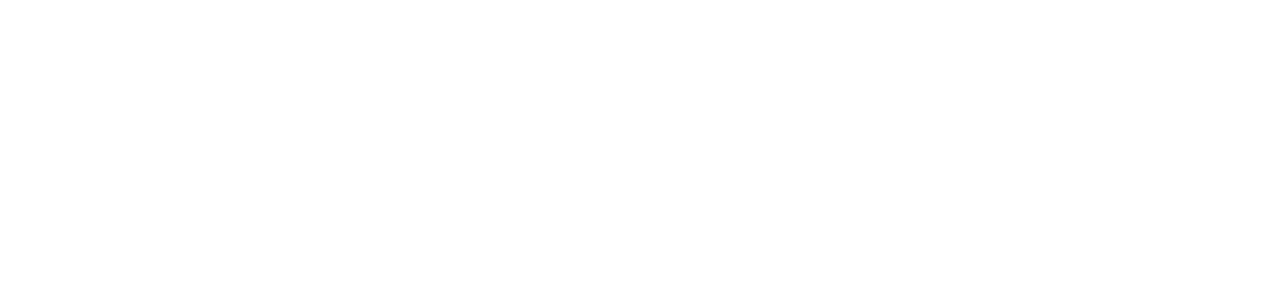
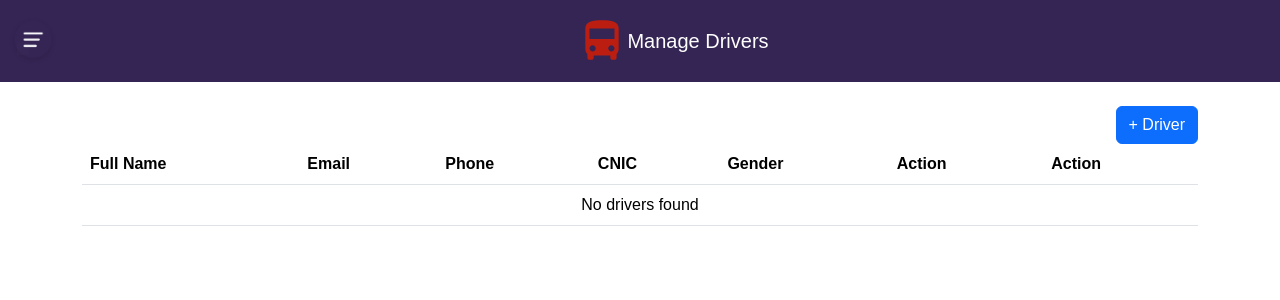
Before and after one commit to Syed-Ali-Abbas-568/Intrax-Web-App, a React (Create React App) app: page /drivers in a window 1280 px wide. Before the commit this address had no page. Shown: the top 300 px of the page. Built offline with nearby package versions, Linux system fonts and the light colour scheme.

Commit message:
Added drivers panel

```diff
--- a/package.json
+++ b/package.json
@@ -16,10 +16,12 @@
     "react": "^18.2.0",
     "react-bootstrap": "^2.9.1",
     "react-dom": "^18.2.0",
+    "react-icons": "^4.12.0",
     "react-leaflet": "^4.2.1",
     "react-router-dom": "^6.20.1",
     "react-scripts": "5.0.1",
     "styled-components": "^6.1.1",
+    "sweetalert2": "^11.10.2",
     "web-vitals": "^2.1.4"
   },
   "scripts": {
--- a/src/App.js
+++ b/src/App.js
@@ -3,6 +3,7 @@
 import Homepage from './Pages/Homepage';
 import Login from './Pages/Login/Login';
 import HomepageStatic from './Pages/HomepageStatic';
+import Drivers from './Pages/Drivers';
 
 function App() {
   return (
@@ -10,7 +11,8 @@
         <Routes>
           <Route path="/" element={<Login />} />
           <Route path="/login" element={<Login />} />
-          <Route path="/homepage" element={<Homepage />} />
+          <Route path="/homepage" element={<HomepageStatic />} />
+          <Route path="/drivers" element={<Drivers />} />
         </Routes>
     </Router>
   );
--- a/src/Components/Drawer.js
+++ b/src/Components/Drawer.js
@@ -11,6 +11,7 @@
 import Avatar from '@mui/material/Avatar';
 import AccountCircleIcon from '@mui/icons-material/AccountCircle';
 import EditIcon from '@mui/icons-material/Edit';
+import VisibilityIcon from '@mui/icons-material/Visibility';
 import DirectionsBusIcon from '@mui/icons-material/DirectionsBus';
 import AssignmentIcon from '@mui/icons-material/Assignment';
 import MapIcon from '@mui/icons-material/Map';
@@ -25,6 +26,7 @@
     left: false,
   });
   const navigate = useNavigate();  // Initialize useNavigate
+
   const toggleDrawer = (anchor, open) => (event) => {
     if (event.type === 'keydown' && (event.key === 'Tab' || event.key === 'Shift')) {
       return;
@@ -42,7 +44,14 @@
     if (text === 'Logout') {
       handleLogoutClick();  // Call handleLogoutClick for the Logout button
     }
+    else if(text === 'Drivers') {
+      navigate('/drivers');
+    } else if (text === 'Monitoring') {
+      navigate('/homepage');
+    }
+    // Add other conditions for different list items
   };
+
   const handleLogoutClick = () => {
     // Perform any logout logic if needed
     // ...
@@ -102,6 +111,7 @@
       {/* Section 2: Navigation Buttons */}
       <List sx={{ backgroundColor: 'white', color: '#352555' }}>
         {[
+          { text: 'Monitoring', icon: <VisibilityIcon sx={{ color: '#352555' }} />, onClick: handleListItemClick('Monitoring') },
           { text: 'Drivers', icon: <DirectionsBusIcon sx={{ color: '#352555' }} />, onClick: handleListItemClick('Drivers') },
           { text: 'Assignments', icon: <AssignmentIcon sx={{ color: '#352555' }} />, onClick: handleListItemClick('Assignments') },
           { text: 'Routes', icon: <MapIcon sx={{ color: '#352555' }} />, onClick: handleListItemClick('Routes') },
--- /dev/null
+++ b/src/Components/DriverList.js
@@ -0,0 +1,262 @@
+import React, { useState } from 'react';
+import Swal from 'sweetalert2';
+import { FaTrash, FaEdit } from 'react-icons/fa';
+
+const DriverList = ({ drivers, addDriver }) => {
+  const [isAddDriverFormOpen, setAddDriverFormOpen] = useState(false);
+  const [newDriver, setNewDriver] = useState({
+    fullname: '',
+    email: '',
+    phone: '',
+    cnic: '',
+    gender: '',
+  });
+
+  const handleAddDriverClick = () => {
+    setAddDriverFormOpen(true);
+  };
+
+  const handleFormChange = (e) => {
+    const { name, value } = e.target;
+
+    // Validation for phone: allow only digits and '+'
+    if (name === 'phone') {
+      const phoneValue = value.replace(/[^0-9+]/g, ''); // Allow only digits and '+'
+      setNewDriver({ ...newDriver, [name]: phoneValue });
+    }
+    // Validation for email: check for valid email format
+    else if (name === 'email') {
+      setNewDriver({ ...newDriver, [name]: value });
+    }
+    // Special handling for CNIC to allow only digits and format it as xxxxx-xxxxxxx-x
+    else if (name === 'cnic') {
+      const cnicValue = value.replace(/\D/g, ''); // Remove non-digits
+
+      if (cnicValue.length <= 13) {
+        let formattedCNIC = '';
+
+        for (let i = 0; i < cnicValue.length; i++) {
+          if (i === 5 || i === 12) {
+            formattedCNIC += '-';
+          }
+          formattedCNIC += cnicValue[i];
+        }
+
+        setNewDriver({ ...newDriver, [name]: formattedCNIC });
+      }
+    } else {
+      setNewDriver({ ...newDriver, [name]: value });
+    }
+  };
+
+  const validateForm = () => {
+    const errors = {};
+
+    Object.entries(newDriver).forEach(([key, value]) => {
+      if (value.trim() === '') {
+        errors[key] = `${key.charAt(0).toUpperCase() + key.slice(1)} is required`;
+      }
+    });
+
+    return errors;
+  };
+
+  const handleAddDriverSubmit = () => {
+    const errors = validateForm();
+
+    if (Object.keys(errors).length === 0) {
+      // Add the new driver to the list
+      addDriver(newDriver);
+
+      // Clear the form and close it
+      setNewDriver({
+        fullname: '',
+        email: '',
+        phone: '',
+        cnic: '',
+        gender: '',
+      });
+      setAddDriverFormOpen(false);
+
+      // Display success SweetAlert
+      Swal.fire('Success', 'Driver added successfully!', 'success');
+    } else {
+      // Display SweetAlert for validation errors
+      let errorMessage = 'Please fill in all fields:\n';
+      Object.values(errors).forEach((error) => {
+        errorMessage += `- ${error}\n`;
+      });
+
+      Swal.fire('Error', errorMessage, 'error');
+    }
+  };
+
+  const handleRemoveDriver = (index) => {
+    // Confirm before removing the driver
+    Swal.fire({
+      title: 'Are you sure?',
+      text: 'You won\'t be able to revert this!',
+      icon: 'warning',
+      showCancelButton: true,
+      confirmButtonColor: '#3085d6',
+      cancelButtonColor: '#d33',
+      confirmButtonText: 'Yes, remove it!'
+    }).then((result) => {
+      if (result.isConfirmed) {
+        // Remove the driver from the list
+        const updatedDrivers = [...drivers];
+        updatedDrivers.splice(index, 1);
+        // Update the state with the modified list
+        addDriver(updatedDrivers);
+        Swal.fire('Deleted!', 'Driver has been removed.', 'success');
+      }
+    });
+  };
+
+  // Helper function to render the table rows
+  const renderDriverRows = () => {
+    if (drivers.length === 0) {
+      return (
+        <tr>
+          <td colSpan="7" className="text-center">No drivers found</td>
+        </tr>
+      );
+    }
+
+    return drivers.map((driver, index) => (
+      <tr key={index}>
+        <td>{driver.fullname}</td>
+        <td>{driver.email}</td>
+        <td>{driver.phone}</td>
+        <td>{driver.cnic}</td>
+        <td>{driver.gender}</td>
+        <td>
+          <button className="btn btn-danger btn-sm" onClick={() => handleRemoveDriver(index)}>
+            <FaTrash />
+          </button>
+        </td>
+        <td>
+          {/* Add the functionality for updating a driver here */}
+          <button className="btn btn-info btn-sm" disabled>
+            <FaEdit />
+          </button>
+        </td>
+      </tr>
+    ));
+  };
+
+  return (
+    <div className="container mt-4">
+      <button className="btn btn-primary float-end" onClick={handleAddDriverClick}>
+        + Driver
+      </button>
+
+      {isAddDriverFormOpen && (
+        <form className="mt-4">
+          <div className="mb-3">
+            <label htmlFor="fullname" className="form-label">
+              Full Name:
+            </label>
+            <input
+              type="text"
+              className="form-control"
+              id="fullname"
+              name="fullname"
+              value={newDriver.fullname}
+              onChange={handleFormChange}
+            />
+          </div>
+
+          <div className="mb-3">
+            <label htmlFor="email" className="form-label">
+              Email:
+            </label>
+            <input
+              type="text"
+              className="form-control"
+              id="email"
+              name="email"
+              value={newDriver.email}
+              onChange={handleFormChange}
+            />
+          </div>
+
+          <div className="mb-3">
+            <label htmlFor="phone" className="form-label">
+              Phone:
+            </label>
+            <input
+              type="text"
+              className="form-control"
+              id="phone"
+              name="phone"
+              value={newDriver.phone}
+              onChange={handleFormChange}
+            />
+          </div>
+
+          <div className="mb-3">
+            <label htmlFor="cnic" className="form-label">
+              CNIC:
+            </label>
+            <input
+              type="text"
+              className="form-control"
+              id="cnic"
+              name="cnic"
+              value={newDriver.cnic}
+              onChange={handleFormChange}
+              placeholder="xxxxx-xxxxxxx-x"
+            />
+          </div>
+
+          <div className="mb-3">
+            <label htmlFor="gender" className="form-label">
+              Gender:
+            </label>
+            <select
+              className="form-select"
+              id="gender"
+              name="gender"
+              value={newDriver.gender}
+              onChange={handleFormChange}
+            >
+              <option value="">Select Gender</option>
+              <option value="male">Male</option>
+              <option value="female">Female</option>
+              <option value="not-say">Rather Not Say</option>
+            </select>
+          </div>
+
+          <button
+            type="button"
+            className="btn btn-success"
+            onClick={handleAddDriverSubmit}
+          >
+            Submit
+          </button>
+        </form>
+      )}
+
+      {/* Display the list of drivers only if the form is closed */}
+      {!isAddDriverFormOpen && (
+        <table className="table mt-4">
+          <thead>
+            <tr>
+              <th>Full Name</th>
+              <th>Email</th>
+              <th>Phone</th>
+              <th>CNIC</th>
+              <th>Gender</th>
+              <th>Action</th>
+              <th>Action</th>
+            </tr>
+          </thead>
+          <tbody>{renderDriverRows()}</tbody>
+        </table>
+      )}
+    </div>
+  );
+};
+
+export default DriverList;
--- /dev/null
+++ b/src/Pages/Drivers.jsx
@@ -0,0 +1,33 @@
+import React, { useState } from 'react';
+import '../Components/Navbar.css';
+import Container from 'react-bootstrap/Container';
+import Navbar from 'react-bootstrap/Navbar';
+import CustomDrawer from '../Components/Drawer';
+import DirectionsBusIcon from '@mui/icons-material/DirectionsBus';
+import DriverList from './../Components/DriverList';  // Create a new component for displaying the list of drivers
+
+function Drivers() {
+  const [drivers, setDrivers] = useState([]);  // State to manage the list of drivers
+
+  // Function to add a new driver to the list
+  const addDriver = (driver) => {
+    setDrivers([...drivers, driver]);
+  };
+
+  return (
+    <div>
+      <Navbar className="custom-bg">
+        <CustomDrawer />
+        <Container style={{ display: 'flex', alignItems: 'center', justifyContent: 'center' }}>
+          <DirectionsBusIcon style={{ color: 'BB1E10',width: '50px', height: '50px' } } />
+          <span style={{ fontSize: '20px', color: 'white' }}>Manage Drivers</span>
+        </Container>
+      </Navbar>
+
+      {/* Pass the drivers list and the addDriver function to the DriverList component */}
+      <DriverList drivers={drivers} addDriver={addDriver} />
+    </div>
+  );
+}
+
+export default Drivers;
```
Also changed, not shown: 1 other file (tests, documents, lock files or other folders).
